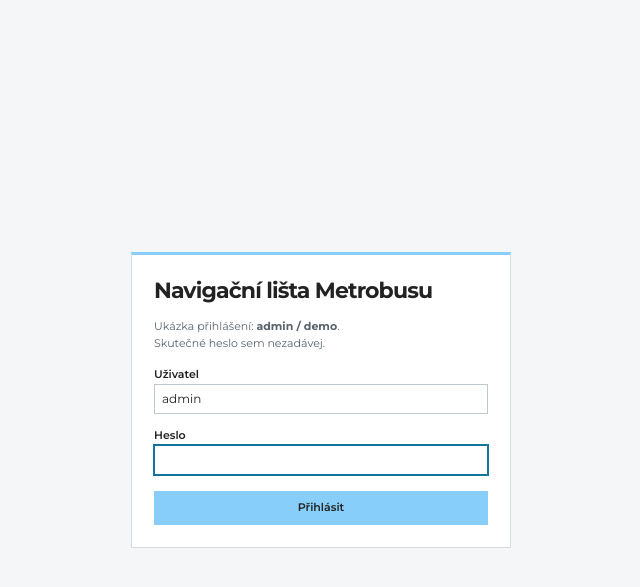
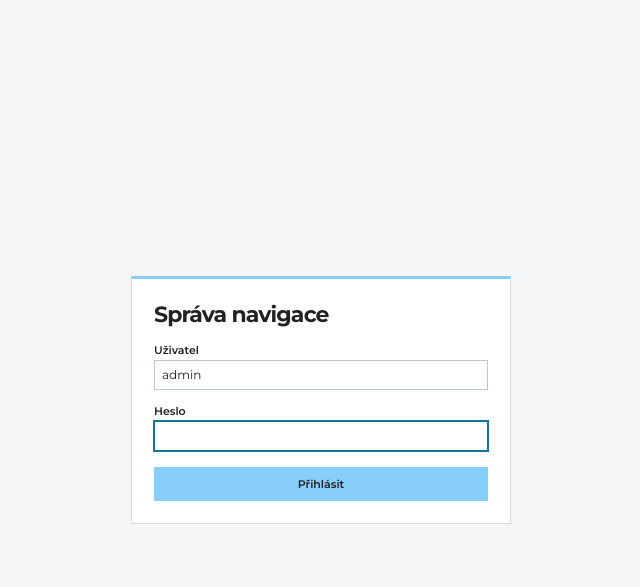
Before and after one commit to anlexcz/mb_navhead, a PHP site: page /login.html in a window 1280 px wide. Shown: the top 587 px of the page, without its empty margins (319-959 px from the left). Run offline with PHP 8.4, Linux system fonts and the light colour scheme.

Commit message:
Simplify login heading and remove explanatory text

```diff
--- a/login.html
+++ b/login.html
@@ -4,14 +4,13 @@
 <meta charset="utf-8">
 <meta name="viewport" content="width=device-width,initial-scale=1">
 <meta name="referrer" content="same-origin">
-<title>Přihlášení · Navigační lišta Metrobusu</title>
+<title>Přihlášení · Správa navigace</title>
 <link rel="stylesheet" href="./navhead/fonts/montserrat.css">
 <link rel="stylesheet" href="./navhead/admin/admin.css?v=63a8c8cc670e">
 <script type="module" src="./preview/login.js?v=5ddee66f52f0"></script></head>
 <body class="login-page">
 <main class="login-card">
-<h1>Navigační lišta Metrobusu</h1>
-<p class="login-note">Ukázka přihlášení: <strong>admin / demo</strong>.<br>Skutečné heslo sem nezadávej.</p>
+<h1>Správa navigace</h1>
 <p class="login-error" id="loginError" role="alert"></p>
 <form action="./admin.html" method="post" id="loginForm">
 <input type="hidden" name="csrf" value="preview">
--- a/navhead/admin/login-view.php
+++ b/navhead/admin/login-view.php
@@ -5,14 +5,13 @@
 <meta charset="utf-8">
 <meta name="viewport" content="width=device-width,initial-scale=1">
 <meta name="referrer" content="same-origin">
-<title>Přihlášení · Navigační lišta Metrobusu</title>
+<title>Přihlášení · Správa navigace</title>
 <link rel="stylesheet" href="../fonts/montserrat.css">
 <link rel="stylesheet" href="./admin.css?v=63a8c8cc670e">
 </head>
 <body class="login-page">
 <main class="login-card">
-<h1>Navigační lišta Metrobusu</h1>
-{{DEMO_NOTE}}
+<h1>Správa navigace</h1>
 <p class="login-error" id="loginError" role="alert">{{ERROR}}</p>
 <form action="./login.php" method="post" id="loginForm">
 <input type="hidden" name="csrf" value="{{CSRF}}">
--- a/navhead/admin/login.php
+++ b/navhead/admin/login.php
@@ -22,4 +22,4 @@ if ($_SERVER['REQUEST_METHOD']==='POST') {
 header('Content-Type: text/html; charset=utf-8');
 $template=file_get_contents(__DIR__.'/login-view.php');
 $template=substr($template,strpos($template,'<!doctype html>'));
-echo str_replace(['{{CSRF}}','{{ERROR}}','{{DEMO_NOTE}}'],[nh_escape($_SESSION['csrf']),nh_escape($error),''],$template);
+echo str_replace(['{{CSRF}}','{{ERROR}}'],[nh_escape($_SESSION['csrf']),nh_escape($error)],$template);
```
Also changed, not shown: 1 other file.
